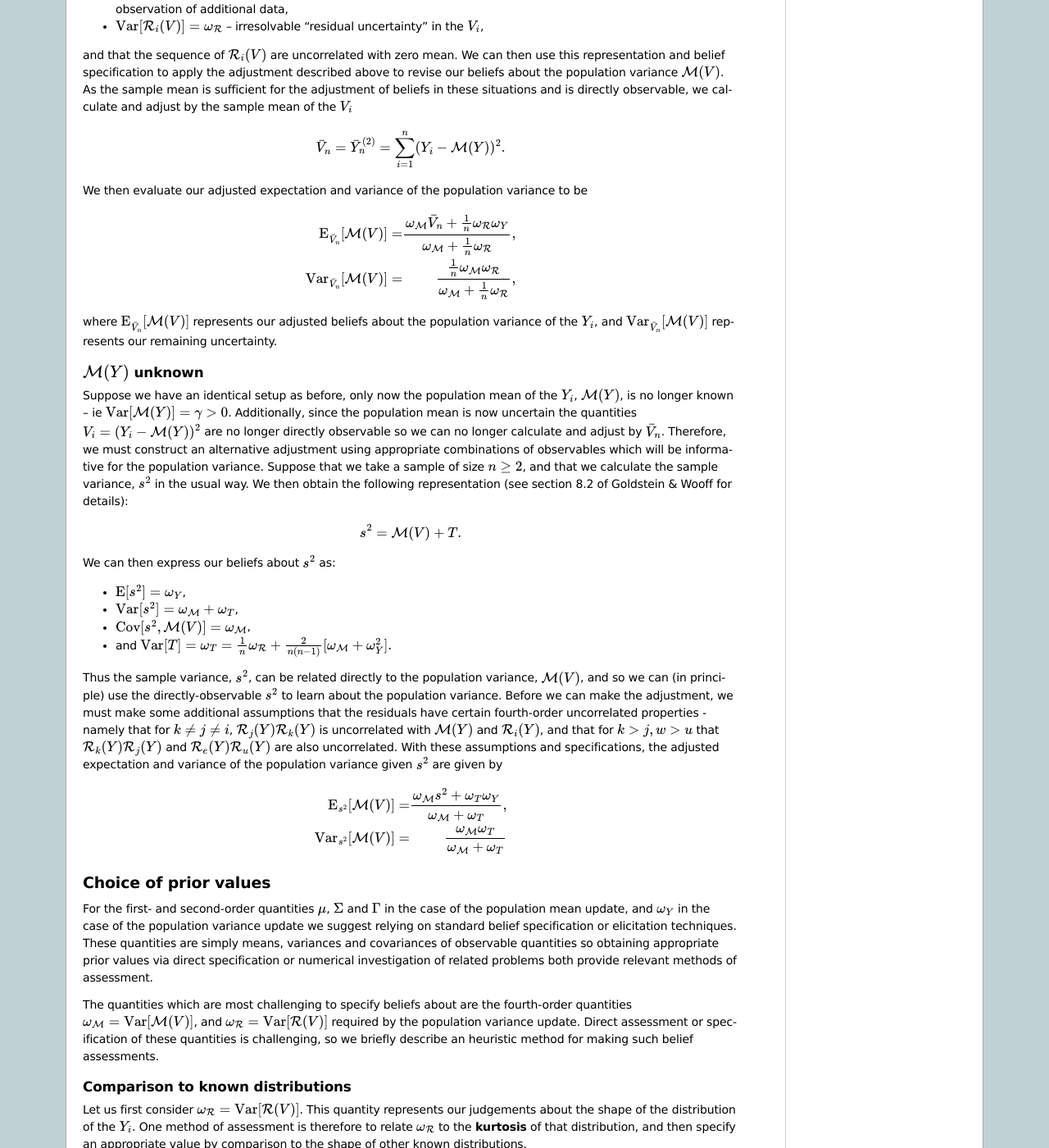
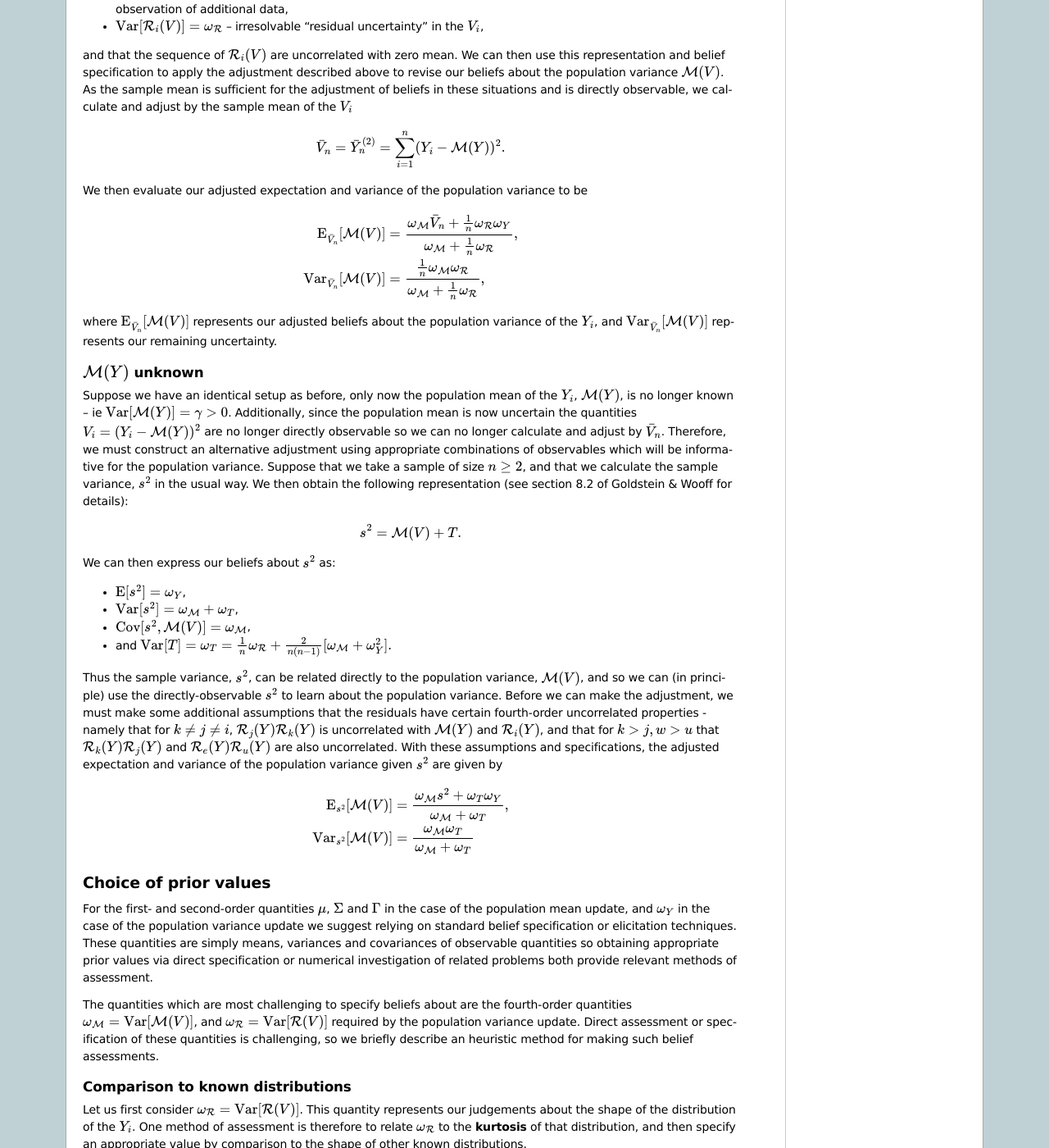
Before and after one commit to alan-turing-institute/mogp-emulator, a Sphinx documentation site: the page built from docs/methods/disc/DiscAdjustExchBeliefs.rst, in a window 1280 px wide and 1400 px high, scrolled down 2280 px. Shown: the whole window at 82% size. Built offline with Sphinx 7.4.7, drawn with Linux system fonts in a browser that asks for light colours; the version number could not be read and is left out.

Commit message:
fixed latex formatting in disc section of toolkit

```diff
--- a/docs/methods/disc/DiscAdjustExchBeliefs.rst
+++ b/docs/methods/disc/DiscAdjustExchBeliefs.rst
@@ -189,11 +189,11 @@ We then evaluate our adjusted expectation and variance of the population
 variance to be
 
 .. math::
-   \text{E}_{\bar{V}_n}[\mathcal{M}(V)] &=&
+   \text{E}_{\bar{V}_n}[\mathcal{M}(V)] &=
    \frac{\omega_\mathcal{M}\bar{V}_n +
    \frac{1}{n}\omega_\mathcal{R}\omega_Y}{\omega_\mathcal{M}+
    \frac{1}{n}\omega_\mathcal{R}}, \\
-   \text{Var}_{\bar{V}_n}[\mathcal{M}(V)] &=&
+   \text{Var}_{\bar{V}_n}[\mathcal{M}(V)] &=
    \frac{\frac{1}{n}\omega_\mathcal{M}\omega_\mathcal{R}}
    {\omega_\mathcal{M}+\frac{1}{n}\omega_\mathcal{R}},
 
@@ -243,9 +243,9 @@ assumptions and specifications, the adjusted expectation and variance of
 the population variance given :math:`s^2` are given by
 
 .. math::
-   \text{E}_{s^2}[\mathcal{M}(V)] &=&
+   \text{E}_{s^2}[\mathcal{M}(V)] &=
    \frac{\omega_\mathcal{M}s^2+\omega_T\omega_Y}{\omega_\mathcal{M}+\omega_T}, \\
-   \text{Var}_{s^2}[\mathcal{M}(V)] &=&
+   \text{Var}_{s^2}[\mathcal{M}(V)] &=
    \frac{\omega_\mathcal{M}\omega_T}{\omega_\mathcal{M}+\omega_T}
 
 Choice of prior values
--- a/docs/methods/disc/DiscPostModeDelta.rst
+++ b/docs/methods/disc/DiscPostModeDelta.rst
@@ -91,9 +91,9 @@ is
 The matrices :math:`P, R` are defined as follows
 
 .. math::
-   \displaystyle P &\equiv& A^{-1} - A^{-1}H(H^{\rm T}A^{-1}H)^{-1}H^{\rm
+   \displaystyle P &\equiv A^{-1} - A^{-1}H(H^{\rm T}A^{-1}H)^{-1}H^{\rm
    T}A^{-1} \\
-   \displaystyle R &\equiv& P - Pf(D)(f(D)^{\rm T}Pf(D))^{-1}f(D)^{\rm
+   \displaystyle R &\equiv P - Pf(D)(f(D)^{\rm T}Pf(D))^{-1}f(D)^{\rm
    T}P
 
 The derivatives of the matrix :math:`A` w.r.t :math:`\tau` are
```
